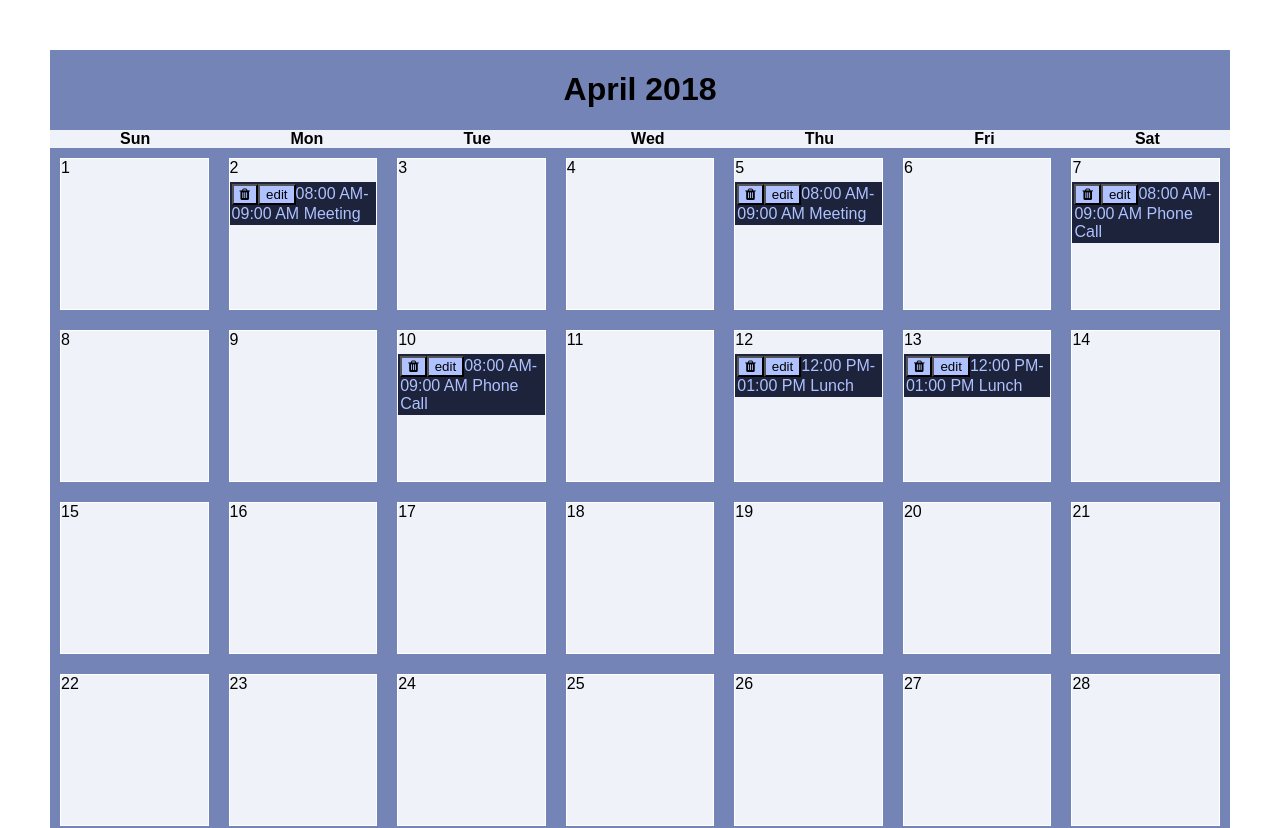
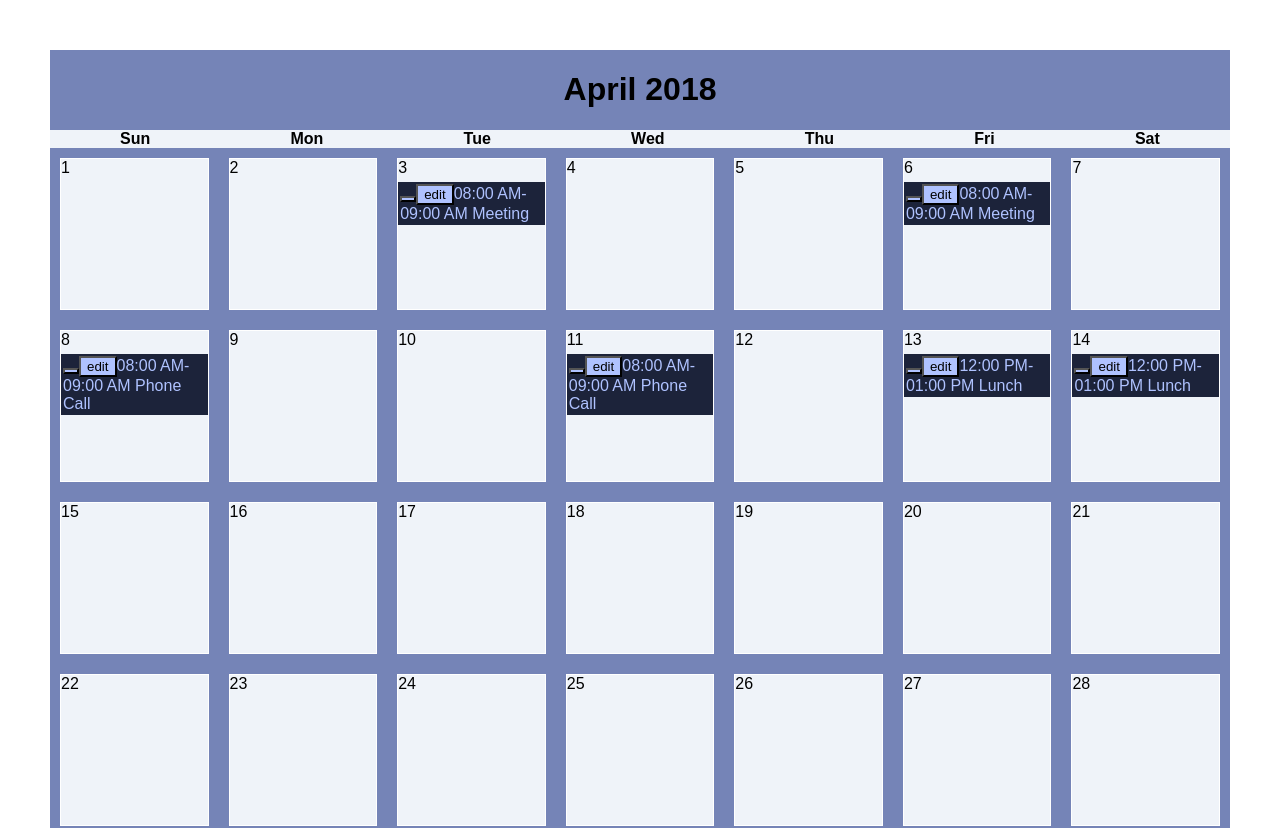
Before and after one commit to natashaU/events_calendar, a React (Create React App) app in the folder calendarfrontend/: page / in a window 1280 px wide. Shown: the top 828 px of the page. Built offline with nearby package versions, Linux system fonts and the light colour scheme; no server answers.

Commit message:
Refactor handlers temporarily for mock events

```diff
--- a/calendarfrontend/src/App.js
+++ b/calendarfrontend/src/App.js
@@ -16,7 +16,7 @@ class App extends Component {
     super(props)
     const now = new Date();
     const month = new MonthModel(now);
-    const events = new MockEvents(now);
+    const events = new MockEvents(month.monthNext);
     month.mergeEvents(events);
     this.state = {
       showForm: false,
@@ -113,7 +113,7 @@ class App extends Component {
 
 
 
-  async handleDelete(id,event,day_id) {
+  async handleDelete(id, event) {
     try {
       event.stopPropagation(); // stop click event from parent div
       const newData = await axios.delete(`http://localhost:3001/events/${id}`);
--- a/calendarfrontend/src/components/Calendar.js
+++ b/calendarfrontend/src/components/Calendar.js
@@ -1,6 +1,6 @@
 import React, { Component } from 'react';
 //import './App.css';
-import 'font-awesome/css/font-awesome.min.css'
+// import 'font-awesome/css/font-awesome.min.css'
 
 const DAYS_SHORT = [
   'Sun',
@@ -29,10 +29,10 @@ class Calendar extends Component {
       );
       const eventStr = `${startStr}-${endStr} ${event.description}`
       return <div key={eventId} id={eventId} className="eventdiv">
-        <button onClick={(event)=>{this.props.handleDelete(id,event,day_id)}}>
+        <button onClick={(event)=>{this.props.handleDelete(eventId, event)}}>
           <i className="fa fa-trash"></i>
         </button>
-        <button onClick={(event, description)=>{this.props.handleEditClick(event,description,id,day_id)}}>edit</button>
+        <button onClick={(event, description)=>{this.props.handleEditClick(event, description, eventId, 0)}}>edit</button>
         {eventStr}
       </div>
     });
```
